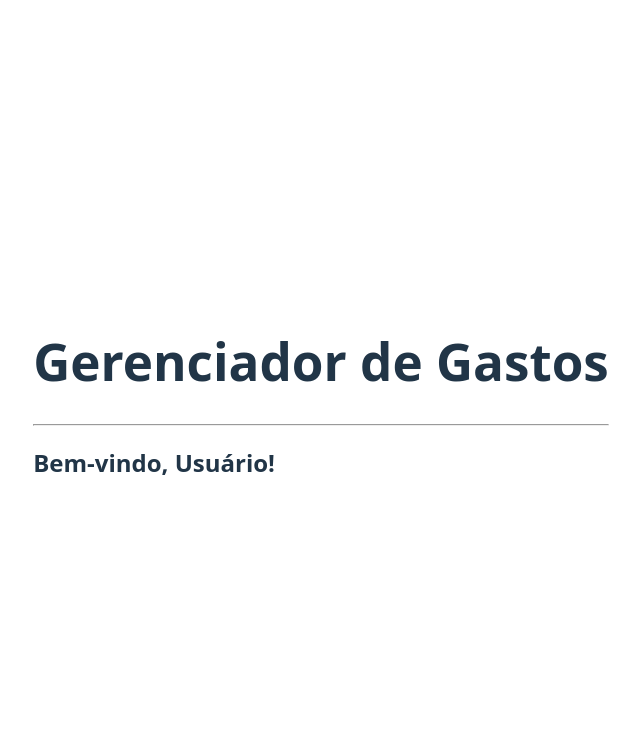
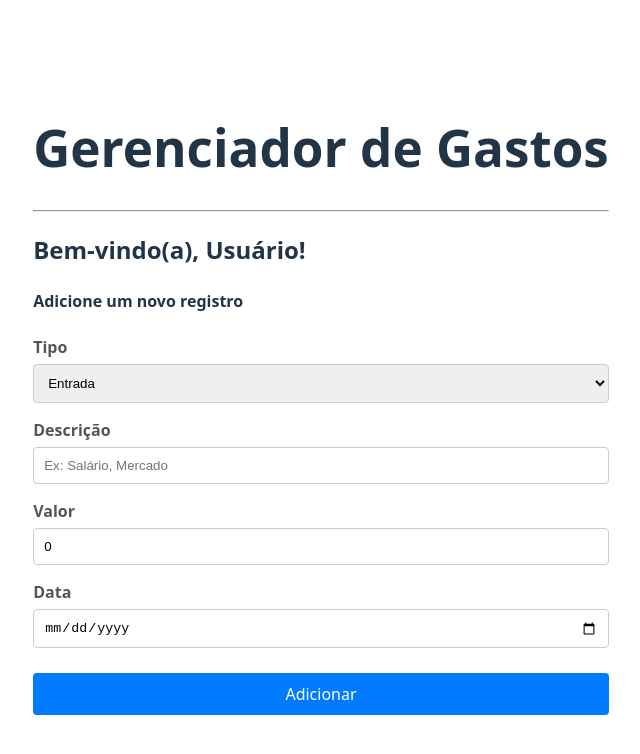
Before and after one commit to brunoassuncao15/gerenciador-de-gastos-monorepo, a React (Vite) app in the folder gerenciador-de-gastos-frontend/: page /gestao in a window 1280 px wide. Shown: the top 754 px of the page, without its empty margins (319-959 px from the left). Built offline with nearby package versions, Linux system fonts and the light colour scheme.

Commit message:
feat: implement transaction handling with API integration and context management

```diff
--- a/gerenciador-de-gastos-frontend/src/App.tsx
+++ b/gerenciador-de-gastos-frontend/src/App.tsx
@@ -4,11 +4,13 @@ import CadastroForm from "./pages/cadastro/index";
 import Home from "./pages/home";
 import "./pages/Cadastro/index.css";
 import "./App.css";
+import { UsuarioProvider } from "./contexts/usuario-context";
 
 
 function App() {
   return (
     <Router>
+        <UsuarioProvider>
         <div className="app">
           <h1>Gerenciador de Gastos</h1>
           <hr />
@@ -18,6 +20,7 @@ function App() {
             <Route path="/gestao" element={<Home />} />
           </Routes>
         </div>
+    </UsuarioProvider>
       </Router>
   );
 }
--- /dev/null
+++ b/gerenciador-de-gastos-frontend/src/contexts/usuario-context.tsx
@@ -0,0 +1,143 @@
+import { createContext, useContext, useState } from 'react';
+import type { ReactNode } from 'react';
+import { useLocation, useNavigate } from 'react-router-dom';
+
+interface Usuario {
+    id: string;
+    nome: string;
+    email: string;
+}
+
+interface UsuarioContextType {
+    usuario: Usuario | null;
+    setUsuario: (usuario: Usuario | null) => void;
+    nome: string;
+    handleLogin: (event: React.FormEvent<HTMLFormElement>) => Promise<void>;
+    handleInputChange: (event: React.ChangeEvent<HTMLInputElement>) => void;
+    transacao: {
+        usuarioId: number;
+        tipo: string;
+        valor: number;
+        descricao: string;
+        data: string;
+    };
+    setTransacao: (transacao: { usuarioId: number; tipo: string; descricao: string; valor: number; data: string; }) => void;
+    handleSaveTransacao: (event: React.FormEvent<HTMLFormElement>) => Promise<void>;
+    loginFormData: {
+        email: string;
+        senha: string;
+    };
+    setLoginFormData: (loginFormData: { email: string; senha: string; }) => void;
+}
+
+const UsuarioContext = createContext<UsuarioContextType>({} as UsuarioContextType);
+
+export const UsuarioProvider = ({ children }: { children: ReactNode }) => {
+      const location = useLocation();
+  const { nome } = location.state || { nome: "Usuário" };
+const [usuario, setUsuario] = useState<Usuario | null>(null);
+  const [transacao, setTransacao] = useState({
+    usuarioId: 0,
+    tipo: "entrada",
+    valor: 0,
+    descricao: "",
+    data: "",
+  });
+
+   const [loginFormData, setLoginFormData] = useState({
+    email: "",
+    senha: "",
+  });
+
+  const navigate = useNavigate();
+
+  const handleInputChange = (event: React.ChangeEvent<HTMLInputElement>) => {
+    const { name, value } = event.target;
+    setLoginFormData({ ...loginFormData, [name]: value });
+  };
+
+  const handleLogin = async (event: React.FormEvent<HTMLFormElement>) => {
+    event.preventDefault();
+
+    try {
+      const response = await fetch("http://localhost:3001/api/login", {
+        method: "POST",
+        headers: {
+          "Content-Type": "application/json",
+        },
+        body: JSON.stringify(loginFormData),
+      });
+
+      const data = await response.json();
+
+      if (response.ok) {
+        navigate("/gestao", { state: { nome: data.usuario?.nome || "Usuário" } });
+        setLoginFormData({ email: "", senha: "" });
+        setTransacao({ ...transacao, usuarioId: data.usuario?.id });
+      } else {
+        alert("Erro: " + data.mensagem);
+      }
+    } catch (error) {
+      alert(error);
+    }
+  };
+
+
+  const handleSaveTransacao = async (event: React.FormEvent<HTMLFormElement>) => {
+    event.preventDefault();
+
+    try {
+      const response = await fetch("http://localhost:3001/api/transacao", {
+        method: "POST",
+        headers: {
+          "Content-Type": "application/json",
+        },
+        body: JSON.stringify(transacao),
+      });
+
+      const data = await response.json();
+
+      if (response.ok) {
+        alert("Transação adicionada com sucesso!");
+        setTransacao({
+          usuarioId: 0,
+          tipo: "entrada",
+          descricao: "",
+          valor: 0,
+          data: "",
+        });
+      } else {
+        alert("Erro ao adicionar transação: " + data.mensagem);
+      }
+    } catch (error) {
+      alert("Ocorreu um erro ao adicionar a transação.");
+    }
+  };
+
+    const contextValue: UsuarioContextType = {
+        usuario,
+        setUsuario,
+        nome,
+        handleLogin,
+        handleInputChange,
+        transacao,
+        setTransacao,
+        handleSaveTransacao,
+        loginFormData,
+        setLoginFormData
+    };
+
+    return (
+        <UsuarioContext.Provider value={contextValue}>
+            {children}
+        </UsuarioContext.Provider>
+    );
+};
+
+export const useUsuario = () => {
+    const context = useContext(UsuarioContext);
+    if (!context) {
+        throw new Error('useUsuario deve ser usado dentro de UsuarioProvider');
+    }
+    return context;
+};
--- a/gerenciador-de-gastos-frontend/src/pages/Login/index.tsx
+++ b/gerenciador-de-gastos-frontend/src/pages/Login/index.tsx
@@ -1,57 +1,19 @@
-import React, { useState } from "react";
-import { useNavigate } from "react-router-dom";
+import { useUsuario } from "../../contexts/usuario-context";
 
 const LoginForm = () => {
-  const [formData, setFormData] = useState({
-    email: "",
-    senha: "",
-  });
-
-  const navigate = useNavigate();
-
-  const handleInputChange = (event: React.ChangeEvent<HTMLInputElement>) => {
-    const { name, value } = event.target;
-    setFormData({ ...formData, [name]: value });
-  };
-
-  const handleSubmit = async (event: React.FormEvent<HTMLFormElement>) => {
-    event.preventDefault();
-
-    try {
-      const response = await fetch("http://localhost:3001/api/login", {
-        method: "POST",
-        headers: {
-          "Content-Type": "application/json",
-        },
-        body: JSON.stringify(formData),
-      });
-
-      const data = await response.json();
-
-      if (response.ok) {
-        navigate("/gestao", { state: { nome: data.usuario?.nome || "Usuário" } });
-        setFormData({ email: "", senha: "" });
-        // alert(data.mensagem);
-      } else {
-        alert("Erro: " + data.mensagem);
-      }
-    } catch (error) {
-      // console.error("Erro ao enviar dados:", error);
-      alert(error);
-    }
-  };
+  const { loginFormData, handleInputChange, handleLogin } = useUsuario();
 
   return (
     <div className="cadastro-container">
       <h2>Conectar</h2>
-      <form onSubmit={handleSubmit}>
+      <form onSubmit={handleLogin}>
         <div className="form-group">
           <label htmlFor="email">Email</label>
           <input
             type="email"
             id="email"
             name="email"
-            value={formData.email}
+            value={loginFormData.email}
             onChange={handleInputChange}
             required
           />
@@ -62,7 +24,7 @@ const LoginForm = () => {
             type="password"
             id="senha"
             name="senha"
-            value={formData.senha}
+            value={loginFormData.senha}
             onChange={handleInputChange}
             required
           />
--- a/gerenciador-de-gastos-frontend/src/pages/home/index.tsx
+++ b/gerenciador-de-gastos-frontend/src/pages/home/index.tsx
@@ -1,33 +1,22 @@
-import React from "react";
-import { useLocation } from "react-router-dom";
+
+import { useUsuario } from "../../contexts/usuario-context";
+import "./styles.css";
+
 
 const Home = () => {
-  const location = useLocation();
-  const { nome } = location.state || { nome: "Usuário" };
+const { nome, transacao, setTransacao, handleSaveTransacao } = useUsuario();
 
   return (
     <div className="home-container">
-      <h2>Bem-vindo, {nome}!</h2>
-      {/* <form
+      <h2>Bem-vindo(a), {nome}!</h2>
+      <h4>Adicione um novo registro</h4>
+      <form
         className="transaction-form"
-        onSubmit={(e) => {
-          e.preventDefault();
-          const form = e.currentTarget as HTMLFormElement;
-          const fd = new FormData(form);
-          const payload = {
-            tipo: fd.get("tipo"),
-            descricao: fd.get("descricao"),
-            valor: Number(fd.get("valor")),
-            data: fd.get("data"),
-            categoria: fd.get("categoria"),
-          };
-          console.log("Nova transação:", payload);
-          form.reset();
-        }}
+        onSubmit={handleSaveTransacao}
       >
         <div className="field">
           <label htmlFor="tipo">Tipo</label>
-          <select id="tipo" name="tipo" defaultValue="entrada" required>
+          <select id="tipo" name="tipo" defaultValue="entrada" value={transacao.tipo} onChange={(e) => setTransacao({ ...transacao, tipo: e.target.value })} required>
             <option value="entrada">Entrada</option>
             <option value="saida">Saída</option>
           </select>
@@ -35,26 +24,21 @@ const Home = () => {
 
         <div className="field">
           <label htmlFor="descricao">Descrição</label>
-          <input id="descricao" name="descricao" type="text" placeholder="Ex: Salário, Mercado" required />
+          <input id="descricao" name="descricao" type="text" placeholder="Ex: Salário, Mercado" value={transacao.descricao} onChange={(e) => setTransacao({ ...transacao, descricao: e.target.value })} required />
         </div>
 
         <div className="field">
           <label htmlFor="valor">Valor</label>
-          <input id="valor" name="valor" type="number" step="0.01" min="0" placeholder="0,00" required />
+          <input id="valor" name="valor" type="number" step="0.01" min="0" placeholder="0,00" value={transacao.valor} onChange={(e) => setTransacao({ ...transacao, valor: parseFloat(e.target.value) })} required />
         </div>
 
         <div className="field">
           <label htmlFor="data">Data</label>
-          <input id="data" name="data" type="date" required />
-        </div>
-
-        <div className="field">
-          <label htmlFor="categoria">Categoria</label>
-          <input id="categoria" name="categoria" type="text" placeholder="Ex: Alimentação, Transporte" />
+          <input id="data" name="data" type="date" value={transacao.data} onChange={(e) => setTransacao({ ...transacao, data: e.target.value })} required />
         </div>
 
         <button type="submit">Adicionar</button>
-      </form> */}
+      </form>
     </div>
   );
 };
--- /dev/null
+++ b/gerenciador-de-gastos-frontend/src/pages/home/styles.css
@@ -0,0 +1,55 @@
+label {
+	display: block;
+	margin-bottom: 5px;
+	font-weight: bold;
+	color: #555;
+}
+
+input[type="text"],
+input[type="number"],
+input[type="date"] {
+	width: 100%;
+	padding: 10px;
+	border: 1px solid #ccc;
+	border-radius: 4px;
+	box-sizing: border-box;
+}
+
+input:focus {
+	outline: none;
+	border-color: #007bff;
+	box-shadow: 0 0 5px rgba(0, 123, 255, 0.5);
+}
+
+button {
+	width: 100%;
+	padding: 10px;
+	background-color: #007bff;
+	color: white;
+	border: none;
+	border-radius: 4px;
+	font-size: 16px;
+	cursor: pointer;
+	transition: background-color 0.3s ease;
+	margin-top: 10px;
+}
+
+button:hover {
+	background-color: #0056b3;
+}
+
+.field {
+    width: 100%;
+    margin-bottom: 15px;
+    display: flex;
+    flex-direction: column;
+}
+
+
+select {
+    width: 100%;
+    padding: 10px;
+    border: 1px solid #ccc;
+    border-radius: 4px;
+    box-sizing: border-box;
+}
```
Also changed, not shown: 2 other files (tests, documents, lock files or other folders). Lines whose indentation alone changed are shown as unchanged.
